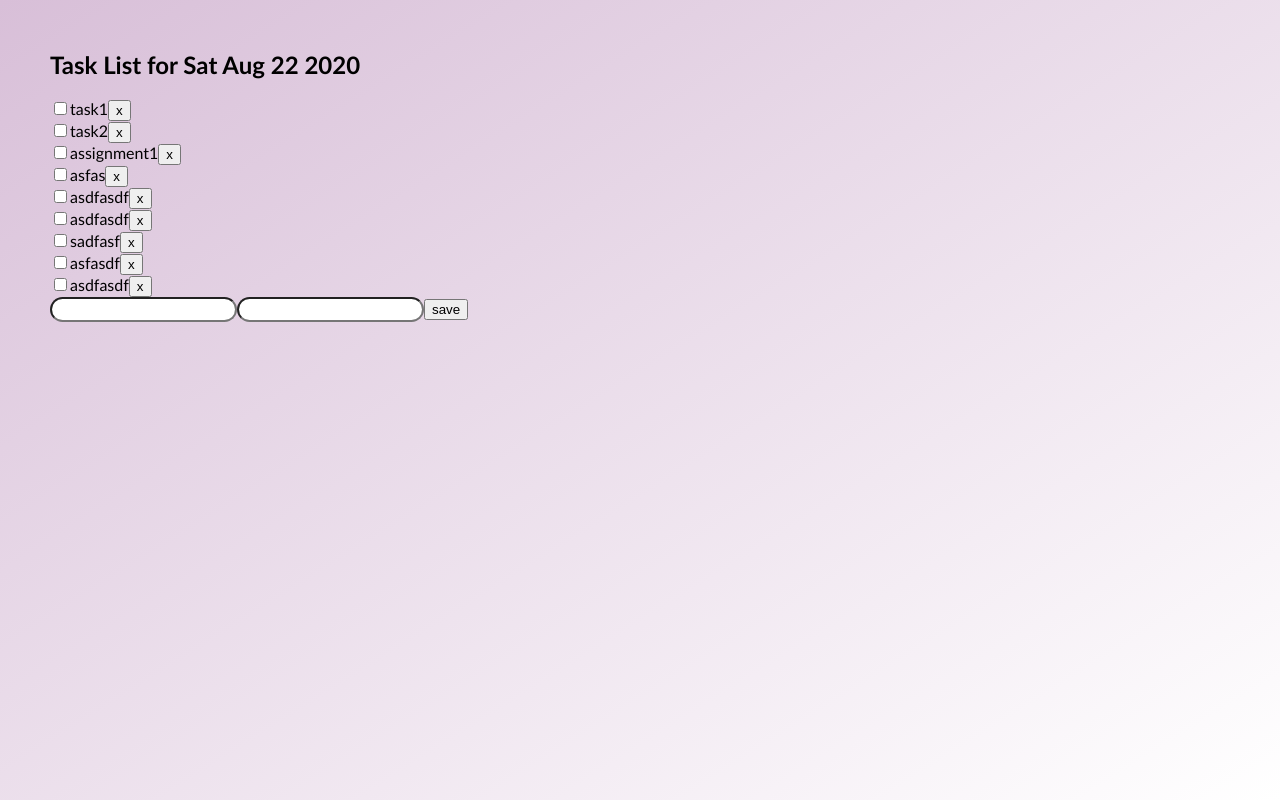
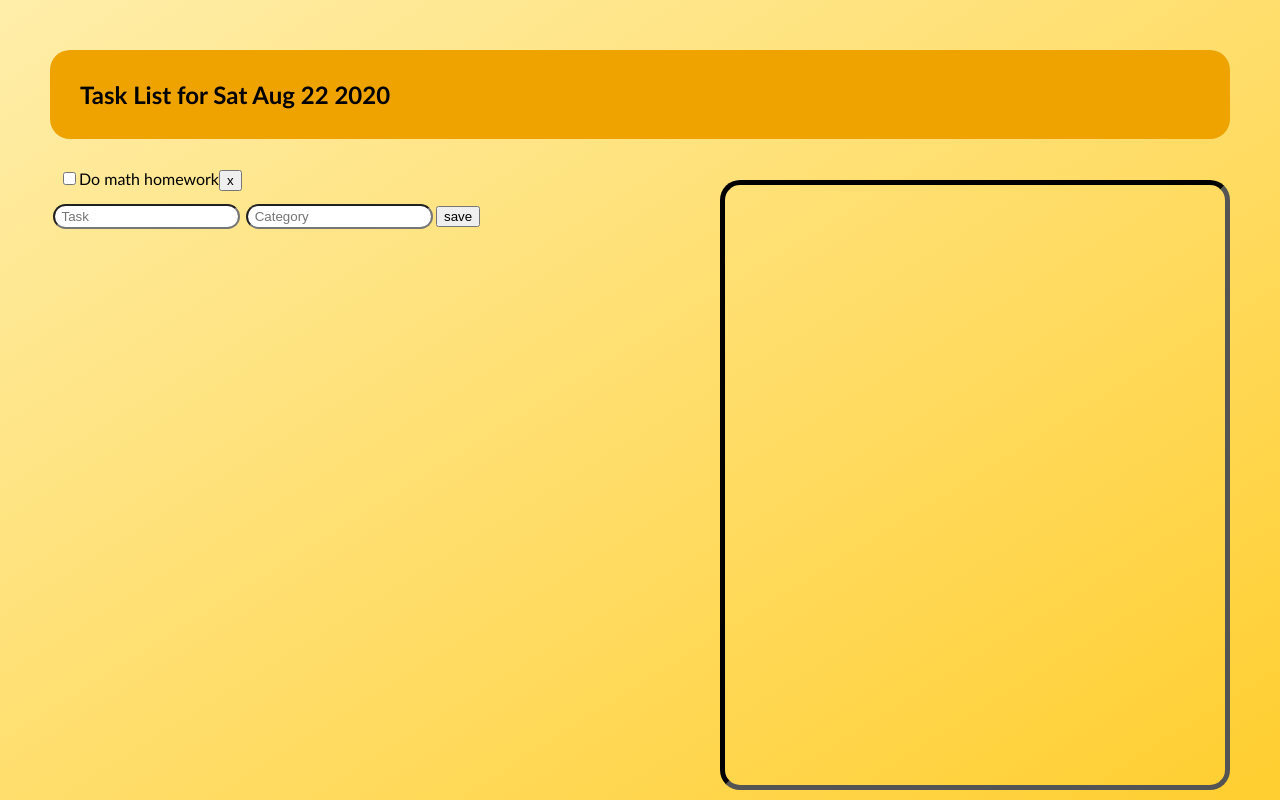
Before and after one commit to mhucanada/Dunelist-Frontend, a React (Create React App) app: page / in a window 1280 px wide. Built offline with nearby package versions, Linux system fonts and the light colour scheme; data requests are answered from the project's data file.

Commit message:
D:
Changed favicon, added placeholder text to input fields, changed, added box (for completed tasks??)

```diff
--- a/db.json
+++ b/db.json
@@ -1,77 +1,33 @@
 {
   "tasks": [
     {
-      "content": "task1",
-      "id": 0.4472561127816401,
-      "status": false,
-      "category": "work",
-      "date": "Sat Aug 22 2020 15:42:13 GMT-0400 (Eastern Daylight Time)"
-    },
-    {
-      "content": "task2",
-      "id": 0.9214325971869426,
-      "status": false,
-      "category": "work",
-      "date": "Sat Aug 22 2020 15:42:17 GMT-0400 (Eastern Daylight Time)"
-    },
-    {
-      "content": "assignment1",
-      "id": 0.7130113256185266,
+      "content": "Do math homework",
+      "id": 0.6805766174741372,
       "status": false,
       "category": "school",
-      "date": "Sat Aug 22 2020 15:42:27 GMT-0400 (Eastern Daylight Time)"
-    },
-    {
-      "content": "asfas",
-      "id": 0.3615918108933114,
-      "status": false,
-      "category": "work",
-      "date": "Sat Aug 22 2020 15:43:57 GMT-0400 (Eastern Daylight Time)"
-    },
-    {
-      "content": "asdfasdf",
-      "id": 0.5885622115976987,
-      "status": false,
-      "category": "school",
-      "date": "Sat Aug 22 2020 15:45:55 GMT-0400 (Eastern Daylight Time)"
-    },
-    {
-      "content": "asdfasdf",
-      "id": 0.8172696730681455,
-      "status": false,
-      "category": "school",
-      "date": "Sat Aug 22 2020 15:46:12 GMT-0400 (Eastern Daylight Time)"
-    },
-    {
-      "content": "sadfasf",
-      "id": 0.25539577396814517,
-      "status": false,
-      "category": "school",
-      "date": "Sat Aug 22 2020 15:47:55 GMT-0400 (Eastern Daylight Time)"
-    },
-    {
-      "content": "asfasdf",
-      "id": 0.37289073128563577,
-      "status": false,
-      "category": "school",
-      "date": "Sat Aug 22 2020 15:48:27 GMT-0400 (Eastern Daylight Time)"
-    },
-    {
-      "content": "asdfasdf",
-      "id": 0.3306187444052131,
-      "status": false,
-      "category": "uncategorized",
-      "date": "Sat Aug 22 2020 15:49:11 GMT-0400 (Eastern Daylight Time)"
+      "date": "Sat Aug 22 2020 17:39:34 GMT-0400 (Eastern Daylight Time)"
     }
   ],
   "categories": [
     {
-      "category": "work",
-      "id": "work"
+      "category": "Work",
+      "id": "Work"
     },
     {
-      "category": "school",
-      "id": "school"
+      "category": "School",
+      "id": "School"
+    },
+    {
+      "category": "Personal",
+      "id": "Personal"
+    },
+    {
+      "category": "Health",
+      "id": "Heath"
+    },
+    {
+      "category": "Social",
+      "id": "Social"
     }
   ]
 }
--- a/src/App.js
+++ b/src/App.js
@@ -91,6 +91,7 @@ const App = () => {
     var date = new Date();
     var displayDate = date.toDateString();
 
+
 	return (
 		<div>
 			<h2>Task List for {displayDate}</h2>
@@ -105,8 +106,8 @@ const App = () => {
 				))}
 			</div>
 			<form onSubmit={addTask}>
-				<input value={newTask} onChange={handleTaskChange} />
-				<input type='text' value={newCategory} onChange={handleCategoryChange} list='cats' />
+				<input value={newTask} onChange={handleTaskChange} placeholder=" Task" />
+				<input type='text' value={newCategory} onChange={handleCategoryChange} placeholder=" Category" list='cats' />
 				<datalist id='cats'>
 					{currentCategories.map((category, i) => (
 						<Dropdown key={i} category={category.category} />
@@ -114,9 +115,31 @@ const App = () => {
 				</datalist>
 				<button type='submit'>save</button>
 			</form>
-			<div></div>
+			<div class="right-side"> </div>
+        <div id="myProgress"><div id="myBar"></div></div>
+
 		</div>
 	)
+/*
+var i = 0;
+function move() {
+  if (i == 0) {
+    i = 1;
+    var elem = document.getElementById("myBar");
+    var width = 1;
+    var id = setInterval(frame, 10);
+    function frame() {
+      if (width >= 100) {
+        clearInterval(id);
+        i = 0;
+      } else {
+        width++;
+        elem.style.width = width + "%";
+      }
+    }
+  }
+}
+*/
 }
 
 export default App
--- a/src/components/Task.js
+++ b/src/components/Task.js
@@ -6,13 +6,14 @@ const Task = ({ task, toggleFinished, deleteTask }) => {
 
 
     return (
-        <div>
+        <div class = "tasks">
             {/*<button onClick={toggleFinished}>{label}</button>*/}
-            <input type="checkbox" id="myCheck" onclick="myFunction()"></input>
+            <input type="checkbox" id="myCheck" onClick="myFunction()"></input>
             {task.content}
             <button onClick={deleteTask}>x</button>
         </div>
     );
 };
 
+
 export default Task;
--- a/src/index.css
+++ b/src/index.css
@@ -9,7 +9,7 @@ body {
     /*position: relative;
     height: 100%;
     width: 100%;*/
-    background-image: linear-gradient(to bottom right, thistle, white);
+    background-image: linear-gradient(to bottom right, #ffeeaa, #ffce2f);
     background-repeat: no-repeat;
     background-attachment: fixed;
 }
@@ -23,4 +23,42 @@ input {
     -moz-border-radius: 20px;
     -webkit-border-radius: 20px;
     padding: 3px;
+    margin: 3px;
 }
+
+h2{
+    background-color: #eea300;
+    padding: 30px;
+    -moz-border-radius: 20px;
+    -webkit-border-radius: 20px;
+}
+
+.right-side{
+    border: 5px;
+    border-color: black;
+    border-style: inset;
+    position: absolute;
+    right: 50px;
+    top: 180px;
+    width: 500px;
+    height: 600px;
+    -moz-border-radius: 20px;
+    -webkit-border-radius: 20px;
+}
+
+.tasks{
+    padding: 10px;
+}
+
+/*
+#myProgress {
+  width: 100%;
+  background-color: grey;
+}
+
+#myBar {
+  width: 1%;
+  height: 30px;
+  background-color: green;
+}
+*/
```
Also changed, not shown: 1 other file (tests, documents, lock files or other folders).
